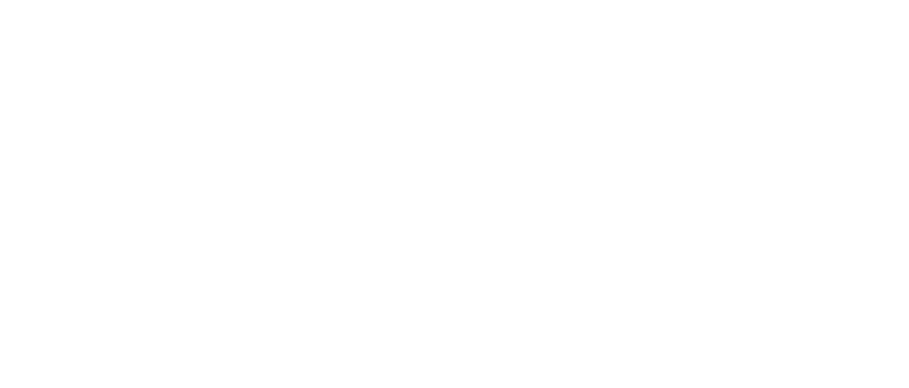
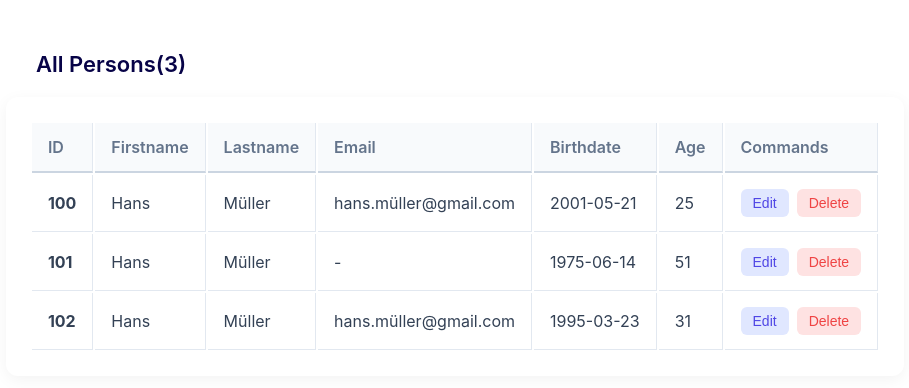
Before and after one commit to Verona0609/Person-CRUD-App, a React (Vite) app in the folder frontend/: page / in a window 1280 px wide. Shown: the top 388 px of the page, without its empty margins (185-1094 px from the left). Built offline with nearby package versions, Linux system fonts and the light colour scheme.

Commit message:
fix: change route base to root for direct netlify access

```diff
--- a/frontend/src/App.jsx
+++ b/frontend/src/App.jsx
@@ -7,6 +7,7 @@
   return (
     <div className="container">
       <Routes>
+        <Route path="/" element={<PersonsTable />} />
         <Route path="/personlist" element={<PersonsTable />} />
         <Route path="/personlist/add" element={<PersonForm />} />
         <Route path="/personlist/edit/:id" element={<PersonForm />} />
--- a/frontend/src/main.jsx
+++ b/frontend/src/main.jsx
@@ -4,7 +4,7 @@
 import { BrowserRouter } from "react-router";
 
 createRoot(document.getElementById("root")).render(
-  <BrowserRouter basename="/personlist">
+  <BrowserRouter>
     <App />
   </BrowserRouter>,
 );
--- a/frontend/vite.config.js
+++ b/frontend/vite.config.js
@@ -3,7 +3,7 @@
 import svgr from "vite-plugin-svgr";
 
 export default defineConfig({
-  base: "/personlist",
+  base: "/",
   plugins: [react(), svgr()],
   build: {
     sourcemap: true,
```
